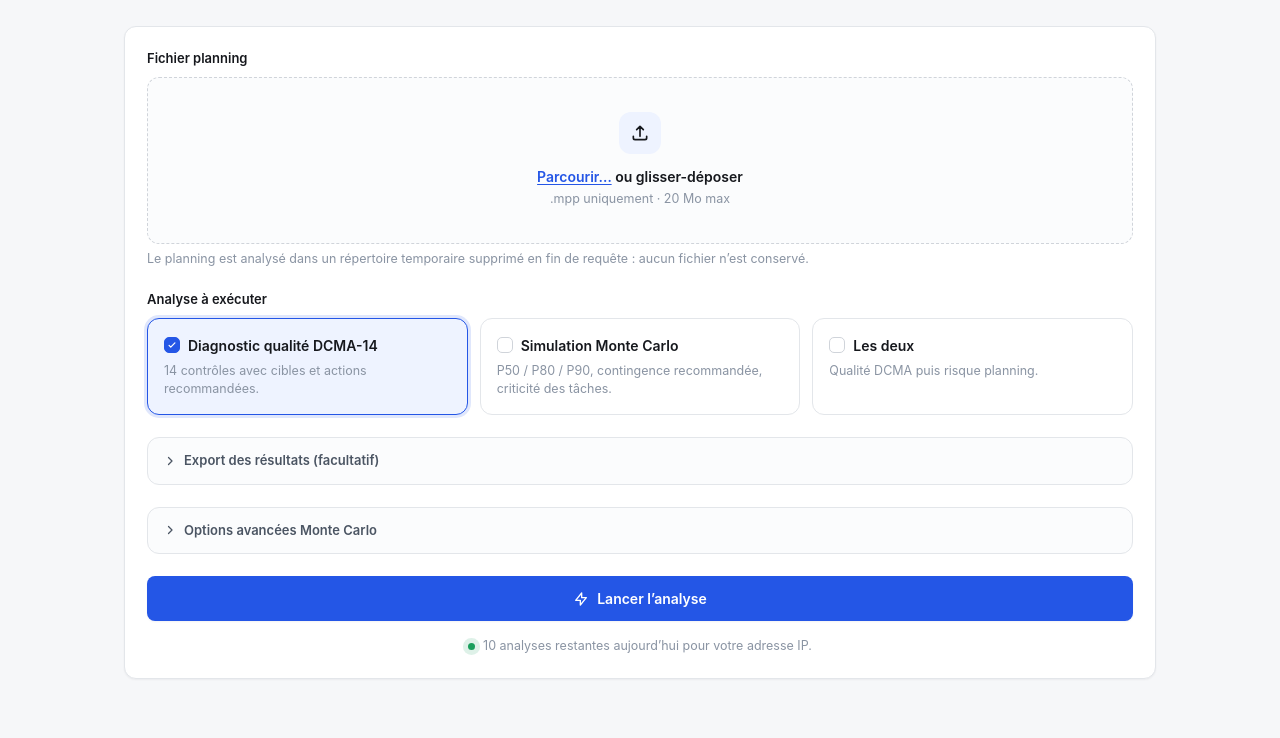
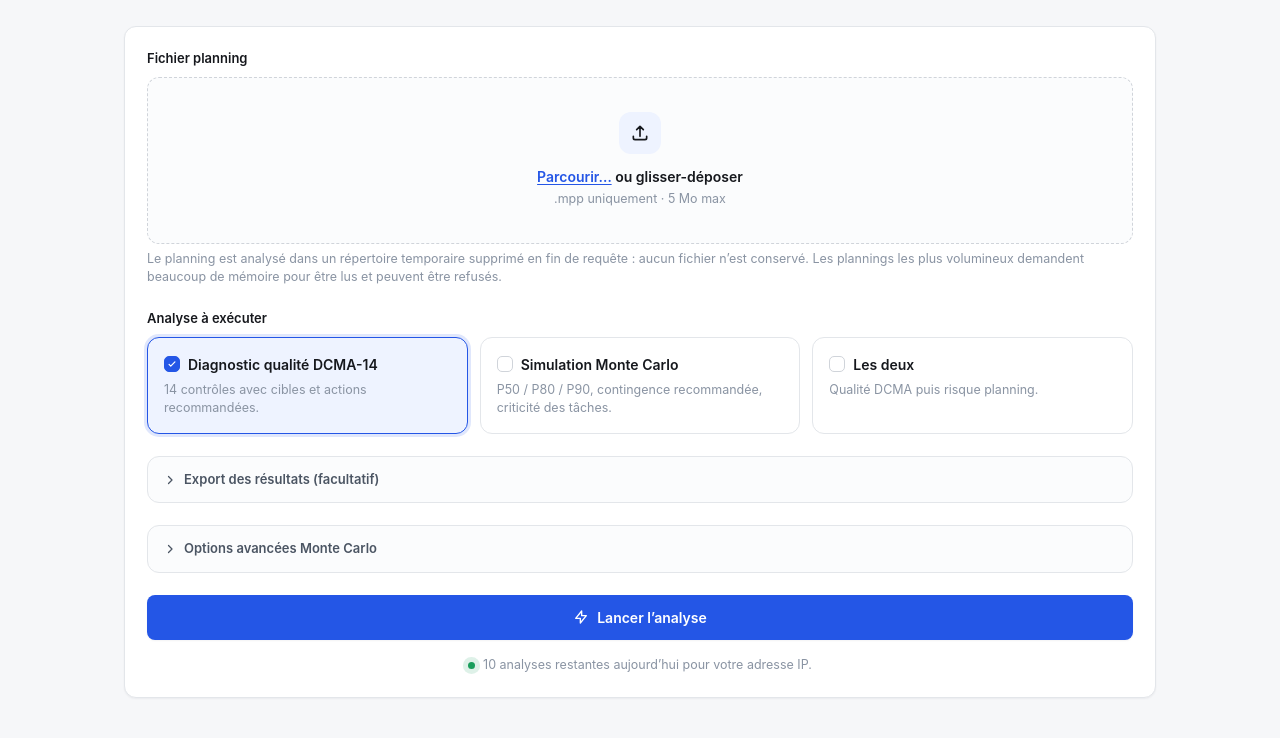
Before and after one commit to drixouuk/mppcr, a Flask app: template templates/index.html in a window 1280 px wide. Shown: the part 160-898 px from the top of the page. Before the commit the page ends 840 px from the top, so only its background shows below. Run offline with Flask 3, Linux system fonts and the light colour scheme; the template is opened without the code that fills it: most values are stand-ins (such as "Sample title", 1, 10 or a date in 2020).

Commit message:
Plannings volumineux : bornes mémoire, refus explicite et messages dédiés
Diagnostic : la JVM embarquée se dimensionnait sur la mémoire de l'hôte Proxmox
(31,2 Go lus dans /proc/meminfo, non virtualisé par le LXC) et se donnait 7,8 Go
de tas, alors que le conteneur partage 8 Go avec les autres services du CT 121.
Un planning de 5 Mo pouvait donc épuiser la machine et faire tuer des processus
voisins par le noyau — d'où le plantage observé.

- Dockerfile : JAVA_TOOL_OPTIONS borne chaque analyse (Xmx768m, metaspace 192m,
  SerialGC, ActiveProcessorCount=1, ExitOnOutOfMemoryError) : le tas JVM passe de
  7,8 Go à 768 Mo.
- docker-compose(.prod).yml : le conteneur est plafonné à 3 Go et sacrifiable en
  priorité (oom_score_adj 500) pour ne jamais affamer postgres, evolution ou ntfy.
- MAX_UPLOAD_MB (défaut 5) : refus des fichiers trop gros par un message dédié
  (titre, taille reçue, limite, mémoire allouée, conseil d'export d'un extrait),
  sans consommer de quota. Le garde-fou Flask reste volontairement plus large que
  la limite annoncée : interrompre la requête en pleine réception afficherait une
  erreur réseau au lieu du message.
- Échec par manque de mémoire détecté (OutOfMemoryError, « Too small maximum
  heap », allocation native impossible) et converti en message utilisateur
  explicite avec la marche à suivre.
- Journalisation : durée et pic mémoire (VmHWM) de chaque analyse, pour calibrer
  les limites sur des fichiers réels.
- Formulaire : la limite réelle est annoncée (au lieu de « 20 Mo »), avec un
  contrôle de taille côté navigateur — message immédiat, sans bloquer l'envoi
  lorsque JavaScript est désactivé.
- Tests : suites sur les limites, les messages et les refus ; harnais de mesure
  de la mémoire (memtest.py) et de vérification des messages (verify_memory.py).

```diff
--- a/app.py
+++ b/app.py
@@ -21,6 +21,7 @@ README avant toute exposition sur Internet.
 import base64
 import csv
 import io
+import logging
 import os
 import re
 import secrets
@@ -44,7 +45,24 @@ DCMA_SCRIPT = BASE_DIR / "dcma14.py"
 MONTECARLO_SCRIPT = BASE_DIR / "montecarlo.py"
 
 app = Flask(__name__)
-app.config["MAX_CONTENT_LENGTH"] = 20 * 1024 * 1024
+
+# Les analyses journalisent leur durée et leur pic mémoire : ces lignes sont
+# utiles pour dimensionner les limites, elles restent en niveau INFO.
+app.logger.setLevel(os.environ.get("LOG_LEVEL", "INFO").upper())
+
+# Taille maximale acceptée pour un planning. Chaque analyse démarre une JVM
+# dont la mémoire est bornée (JAVA_TOOL_OPTIONS, voir Dockerfile) : au-delà de
+# cette taille, le fichier est refusé avec un message explicite, plutôt que de
+# laisser l'analyse échouer faute de mémoire.
+MAX_UPLOAD_MB = max(int(os.environ.get("MAX_UPLOAD_MB", "5")), 1)
+
+# Garde-fou absolu de Flask, volontairement plus large que la limite ci-dessus :
+# si Flask interrompt la requête en pleine réception, la connexion est coupée et
+# le visiteur voit une erreur réseau au lieu d'un message. Le refus « propre »
+# est donc prononcé dans analyse(), la limite publique restant MAX_UPLOAD_MB.
+HARD_UPLOAD_MB = max(MAX_UPLOAD_MB * 4, 30)
+app.config["MAX_CONTENT_LENGTH"] = HARD_UPLOAD_MB * 1024 * 1024
+
 TIMEOUT_SECONDS = int(os.environ.get("ANALYSIS_TIMEOUT", "900"))
 
 # Un seul reverse proxy (NPMplus) est placé devant l'application : x_for=1 fait
@@ -188,6 +206,20 @@ def consume_quota(ip):
         return True
 
 
+def too_large_message(taille_octets=None):
+    taille = ""
+    if taille_octets:
+        taille = f" ({taille_octets / 1024 / 1024:.1f} Mo reçus)"
+    memoire = configured_heap_mb()
+    allocation = f" La mémoire allouée à l'analyse est de {memoire} Mo." if memoire else ""
+    return (
+        f"Le fichier dépasse la taille maximale autorisée{taille} : "
+        f"{MAX_UPLOAD_MB} Mo. Les plannings volumineux demandent beaucoup de "
+        f"mémoire pour être lus.{allocation} Exportez un extrait du planning "
+        "(moins de tâches, ou un périmètre réduit) puis relancez l'analyse."
+    )
+
+
 def quota_exceeded_message():
     return (
         f"Vous avez atteint la limite de {DAILY_ANALYSIS_LIMIT} analyses par jour "
@@ -275,6 +307,54 @@ def request_cancellation(token, ip):
     except (sqlite3.Error, OSError):
         app.logger.exception("Demande d'annulation impossible")
         return False
+
+
+def configured_heap_mb():
+    """Mémoire (Mo) allouée à la JVM d'analyse, déduite des options Java."""
+    for variable in ("JAVA_TOOL_OPTIONS", "_JAVA_OPTIONS", "JAVA_OPTS"):
+        options = os.environ.get(variable) or ""
+        correspondance = re.search(r"-Xmx(\d+)([mMgG]?)", options)
+        if correspondance:
+            valeur = int(correspondance.group(1))
+            unite = correspondance.group(2).lower()
+            return valeur if unite in ("m", "") else valeur * 1024
+    return None
+
+
+# Signatures d'un manque de mémoire côté JVM ou côté processus.
+MEMORY_ERROR_MARKERS = (
+    "outofmemoryerror", "java heap space", "gc overhead limit exceeded",
+    "cannot allocate memory", "memoryerror", "unable to create new native thread",
+    "native memory allocation", "too small maximum heap",
+)
+
+
+def memory_shortage(stderr, stdout=""):
+    contenu = f"{stderr or ''}\n{stdout or ''}".lower()
+    return any(marqueur in contenu for marqueur in MEMORY_ERROR_MARKERS)
+
+
+def memory_shortage_message():
+    memoire = configured_heap_mb()
+    allocation = f" ({memoire} Mo alloués à l'analyse)" if memoire else ""
+    return (
+        "Le planning est trop volumineux pour la mémoire disponible"
+        f"{allocation}. Réduisez le périmètre analysé (extrait du planning, "
+        "suppression des tâches inutiles) ou demandez à l'administrateur "
+        f"d'augmenter MAX_UPLOAD_MB et la mémoire allouée à l'analyse."
+    )
+
+
+def peak_rss_mb(pid):
+    """Pic de mémoire résidente du sous-processus (VmHWM), en Mo."""
+    try:
+        with open(f"/proc/{pid}/status", encoding="ascii", errors="replace") as fichier:
+            for ligne in fichier:
+                if ligne.startswith("VmHWM:"):
+                    return int(ligne.split()[1]) // 1024
+    except (OSError, ValueError, IndexError):
+        pass
+    return 0
 
 
 def stop_process(proc):
@@ -1154,14 +1234,17 @@ def run_script(cmd, label, token=None):
     deadline = time.monotonic() + TIMEOUT_SECONDS
     commence = time.monotonic()
     stdout = stderr = ""
+    pic_memoire = 0
 
     # Boucle d'attente : on guette l'annulation toutes les demi-secondes plutôt
-    # que d'attendre la fin du script sans pouvoir l'interrompre.
+    # que d'attendre la fin du script sans pouvoir l'interrompre, et on relève
+    # au passage le pic de mémoire du sous-processus (utile pour dimensionner).
     while True:
         try:
             stdout, stderr = proc.communicate(timeout=0.5)
             break
         except subprocess.TimeoutExpired:
+            pic_memoire = max(pic_memoire, peak_rss_mb(proc.pid))
             if token and cancel_requested(token):
                 stop_process(proc)
                 app.logger.info(
@@ -1177,13 +1260,29 @@ def run_script(cmd, label, token=None):
                     "simulations ou vérifiez le fichier."
                 )
 
-    if stderr.strip():
-        app.logger.warning("%s stderr : %s", label, stderr)
+    duree = time.monotonic() - commence
+    # La JVM annonce ses options sur stderr : bruit inutile dans les journaux.
+    bruit_java = re.compile(r"^Picked up (JAVA_TOOL_OPTIONS|_JAVA_OPTIONS):.*$", re.MULTILINE)
+    stderr_utile = bruit_java.sub("", stderr or "").strip()
+
+    if stderr_utile:
+        app.logger.warning("%s stderr : %s", label, stderr_utile[:2000])
+
+    app.logger.info(
+        "%s terminé en %.1f s (pic mémoire du sous-processus : %s Mo)",
+        label, duree, pic_memoire or "?",
+    )
 
     if proc.returncode != 0:
+        if memory_shortage(stderr_utile, stdout):
+            app.logger.error(
+                "%s : mémoire insuffisante (pic %s Mo, code %s) — %s",
+                label, pic_memoire or "?", proc.returncode, stderr_utile[:800],
+            )
+            raise AnalysisError(memory_shortage_message())
         app.logger.error(
             "%s a échoué avec le code %s\nstdout=%s\nstderr=%s",
-            label, proc.returncode, stdout, stderr,
+            label, proc.returncode, stdout, stderr_utile[:2000],
         )
         raise AnalysisError(
             f"L'exécution de {label} a échoué. Vérifiez que le fichier .mpp est valide et lisible."
@@ -1600,7 +1699,9 @@ def xlsx_export_payload(results, filename):
 def handle_413(_error):
     return render_template(
         "error.html",
-        message="Le fichier dépasse la taille maximale autorisée (20 Mo).",
+        title="Fichier trop volumineux",
+        variant="warn",
+        message=too_large_message(request.content_length),
     ), 413
 
 
@@ -1624,6 +1725,7 @@ def index():
         "index.html",
         quota_remaining=quota_remaining(client_ip()),
         daily_limit=DAILY_ANALYSIS_LIMIT,
+        max_upload_mb=MAX_UPLOAD_MB,
         client_token=secrets.token_hex(16),
     )
 
@@ -1689,6 +1791,16 @@ def analyse():
             variant="warn",
             message=quota_exceeded_message(),
         ), 429
+
+    # Refus avant même d'écrire le fichier sur disque : la taille annoncée par
+    # le navigateur suffit à savoir que l'analyse n'aura pas la mémoire requise.
+    if (request.content_length or 0) > MAX_UPLOAD_MB * 1024 * 1024:
+        return render_template(
+            "error.html",
+            title="Fichier trop volumineux",
+            variant="warn",
+            message=too_large_message(request.content_length),
+        ), 413
 
     mpp_file = request.files.get("mpp_file")
     if mpp_file is None or not mpp_file.filename:
--- a/templates/index.html
+++ b/templates/index.html
@@ -14,16 +14,21 @@
     <input type="hidden" name="client_token" id="client_token" value="{{ client_token }}">
     <div class="field">
       <label class="flabel" for="mpp_file">Fichier planning</label>
-      <div class="drop" id="drop">
+      <div class="drop" id="drop" data-max-mb="{{ max_upload_mb|default(5) }}">
         <input type="file" id="mpp_file" name="mpp_file" accept=".mpp" required>
         <span class="ic">
           <svg fill="none" stroke-width="2" viewBox="0 0 24 24"><path stroke="currentColor" stroke-linecap="round" stroke-linejoin="round" d="M12 16V4m0 0l-4 4m4-4l4 4M4 16v2a2 2 0 002 2h12a2 2 0 002-2v-2"/></svg>
         </span>
         <div class="t1"><span class="link">Parcourir…</span> ou glisser-déposer</div>
-        <div class="t2">.mpp uniquement · 20 Mo max</div>
+        <div class="t2">.mpp uniquement · {{ max_upload_mb|default(5) }} Mo max</div>
         <div class="fname" id="fname"></div>
+        <div class="hint" id="taille-note" hidden></div>
       </div>
-      <div class="hint">Le planning est analysé dans un répertoire temporaire supprimé en fin de requête : aucun fichier n’est conservé.</div>
+      <div class="hint">
+        Le planning est analysé dans un répertoire temporaire supprimé en fin de requête :
+        aucun fichier n’est conservé. Les plannings les plus volumineux demandent beaucoup
+        de mémoire pour être lus et peuvent être refusés.
+      </div>
     </div>
 
     <fieldset class="field">
@@ -175,6 +180,20 @@
       }
     }
 
+    // Contrôle de taille côté navigateur : message immédiat. Le serveur refuse
+    // de toute façon le fichier, ceci évite seulement d'attendre l'envoi.
+    input.addEventListener("change", function () {
+      var limite = Number(drop.dataset.maxMb || 5) * 1024 * 1024;
+      var note = document.getElementById("taille-note");
+      if (input.files && input.files.length && note) {
+        var mo = (input.files[0].size / 1024 / 1024).toFixed(1);
+        note.textContent = input.files[0].size > limite
+          ? "Fichier de " + mo + " Mo : au-delà de la limite de "
+            + drop.dataset.maxMb + " Mo, l'envoi sera refusé."
+          : input.files[0].name + " (" + mo + " Mo)";
+        note.hidden = false;
+      }
+    });
     input.addEventListener("change", show);
     ["dragover", "dragenter"].forEach(function (e) {
       drop.addEventListener(e, function (ev) { ev.preventDefault(); drop.classList.add("drag"); });
```
Also changed, not shown: docker-compose.prod.yml (+10 -1 lines), docker-compose.yml (+10 -0 lines), README.md, 1 other file.
